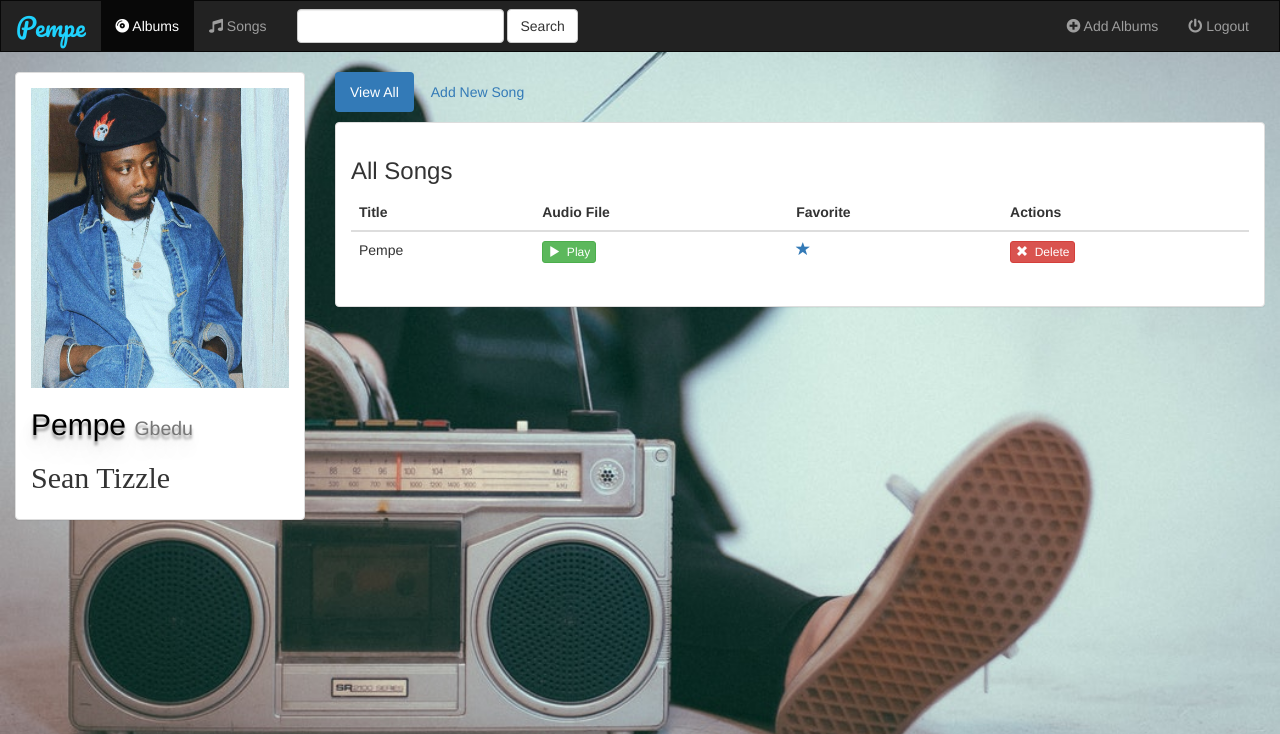
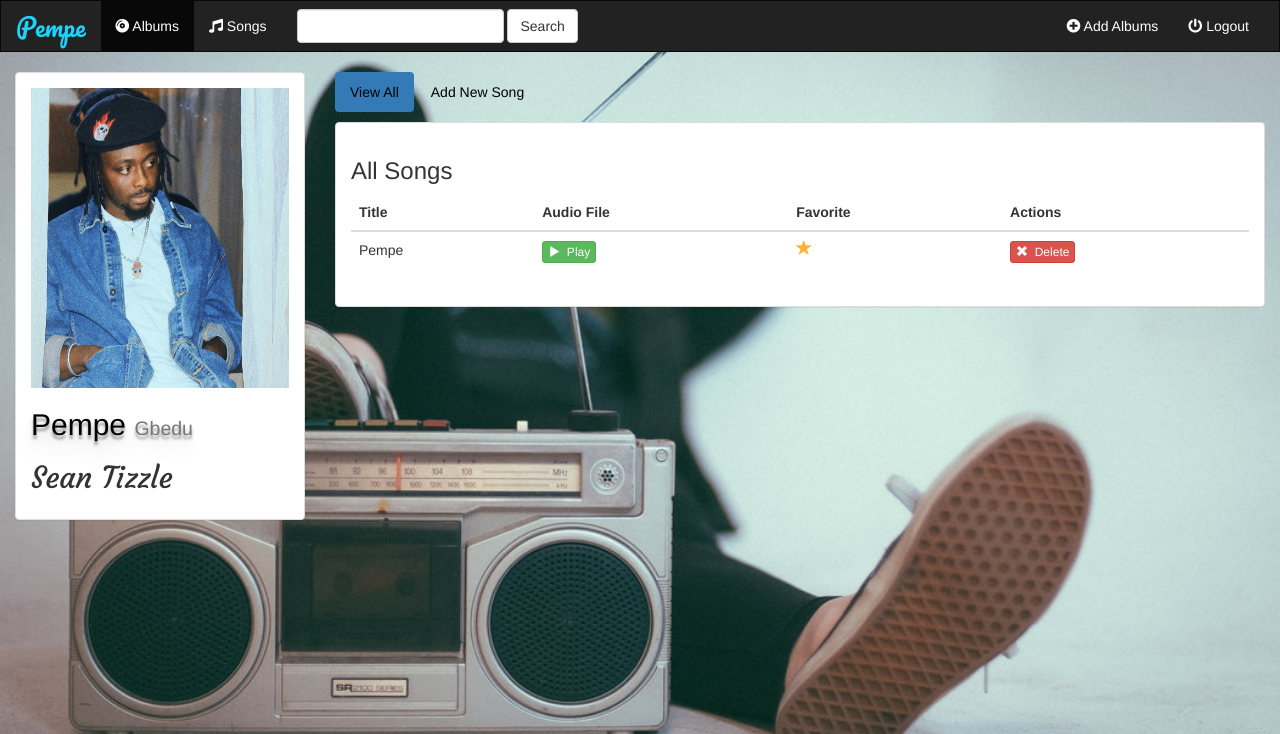
Before and after one commit to FatiuMuammar/Pempe, a Django app: page /music/3/ in a window 1280 px wide. Shown: the top 734 px of the page. Run offline with Django 3.2, Linux system fonts and the light colour scheme; a user stored in the database is signed in; data comes from the database, SQL or seed files in the repository; both versions use the stored data as it was after the commit; some libraries are stand-ins or nearby versions.

Commit message:
Modified the UI and UX

```diff
--- a/music/static/music/style.css
+++ b/music/static/music/style.css
@@ -11,15 +11,33 @@ body{
     border-radius: 0;
 }
 
+.navbar-inverse .navbar-nav>li>a {
+    color: #ffffff;
+}
+
 .navbar-inverse .navbar-brand {
-	color: white;
-	font-family: 'Pacifico', cursive;
+    font-family: 'Pacifico', cursive;
     font-size: 25px;
     color: #1fd2fd;
-
 }
 
 .navbar-inverse .navbar-brand:hover {
     color: #FD971F;
+}
 
+ul.errorlist {
+    padding-left: 0;
 }
+
+ul.errorlist > li {
+    list-style: none;
+}
+
+.glyphicon-star.active {
+    color: #CCCCCC;
+    font-size: 16px;
+}
+
+.glyphicon-star.active {
+    color: #FDB230;
+}
--- a/music/templates/music/base.html
+++ b/music/templates/music/base.html
@@ -1,13 +1,15 @@
 <!DOCTYPE html>
 <html lang="en">
 <head>
-    <meta charset="UTF-8">
+    <meta charset="UTF-8" />
     <title>{% block title %}Pempe{% endblock %}</title>
+    <meta name="description" content="Pempe is an app that allows you to upload, store and play your music on cloud.">
     <!--Load the path to static files-->
     {% load static %}
     <link rel="shortcut icon" href="{% static 'favicon.ico' %}" type="image/jpg">
     <link rel="stylesheet" href="https://maxcdn.bootstrapcdn.com/bootstrap/3.3.7/css/bootstrap.min.css">
     <link href="https://fonts.googleapis.com/css?family=Pacifico" rel="stylesheet">
+    <link href="https://fonts.googleapis.com/css?family=Courgette" rel="stylesheet">
     <link rel="stylesheet" href="https://use.fontawesome.com/releases/v5.5.0/css/all.css"
           integrity="sha384-B4dIYHKNBt8Bc12p+WXckhzcICo0wtJAoU8YZTY5qE0Id1GSseTk6S+L3BlXeVIU"
           crossorigin="anonymous">
--- a/music/templates/music/detail.html
+++ b/music/templates/music/detail.html
@@ -24,7 +24,7 @@
                                             font-size: 30px;
                                             color: #000000">{{ album.album_title }}
                         <small>{{ album.genre }}</small></h1>
-                    <h2 style="font-family: italic;">{{ album.artist }}</h2>
+                    <h2 style="font-family: 'Courgette', cursive;">{{ album.artist }}</h2>
                 </div>
             </div>
         </div>
@@ -33,8 +33,8 @@
         <div class="col-sm-8 col-md-9">
 
             <ul class="nav nav-pills" style="margin-bottom: 10px;">
-                <li role="presentation" class="active"><a href="{% url 'music:detail' album.id %}">View All</a></li>
-                <li role="presentation"><a href="{% url 'music:create_song' album.id %}">Add New Song</a></li>
+                <li role="presentation" class="active"><a style="color: #000000;" href="{% url 'music:detail' album.id %}">View All</a></li>
+                <li role="presentation"><a style="color: #000000;" href="{% url 'music:create_song' album.id %}">Add New Song</a></li>
             </ul>
 
             <div class="panel panel-default">
--- a/music/templates/music/index.html
+++ b/music/templates/music/index.html
@@ -11,7 +11,7 @@
     <div class="row">
         <div class="col-sm-12">
             <!--<h3>{{ user.username }}'s Albums</h3>-->
-            <h3 style="font-weight: 700;">All Albums</h3>
+            <h2 style="font-weight: 700;font-family: 'Courgette', cursive;color: #000000;">Album Library</h2>
         </div>
         {% if albums %}
             {% for album in albums %}
@@ -26,7 +26,7 @@
 				                                   0px 18px 23px rgba(0,0,0,0.1);
                                                    font-size: 30px;
                                                    color: #000000">{{ album.album_title }}</h2>
-                            <h4 style="font-family: italic;">{{ album.artist }}</h4>
+                            <h4 style="font-family: 'Courgette', cursive;">{{ album.artist }}</h4>
 
                             <!-- View Details -->
                             <a href="{% url 'music:detail' album.id %}" class="btn btn-primary btn-sm" role="button">View Details</a>
```
Also changed, not shown: db.sqlite3.
